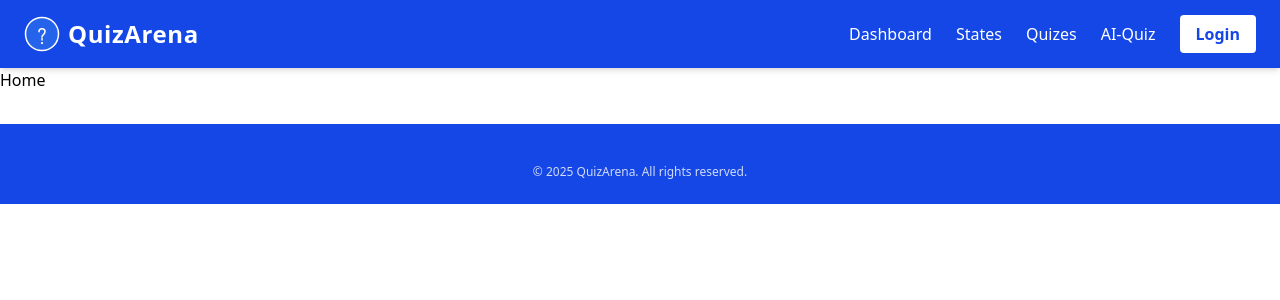
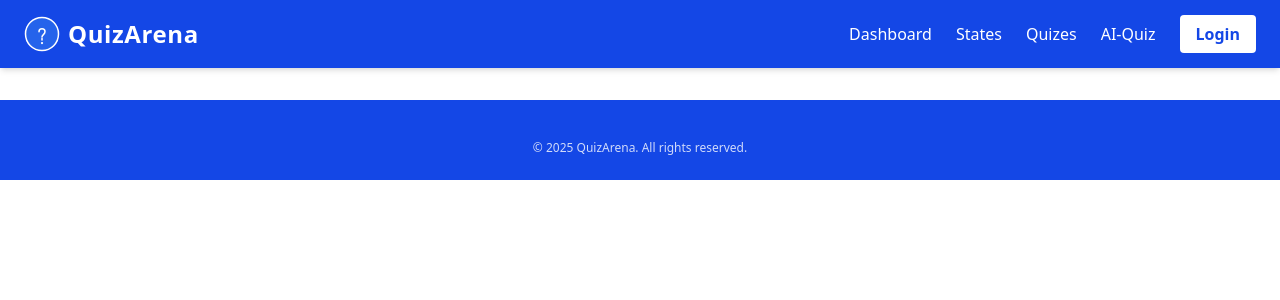
Before and after one commit to quizarenastar/quiz-arena-dashboard, a React (Vite) app: page / in a window 1280 px wide. Shown: the top 300 px of the page. Built offline with nearby package versions, Linux system fonts and the light colour scheme.

Commit message:
refactor: comment out Home route in RoutesComponent

```diff
--- a/src/RoutesComponent.jsx
+++ b/src/RoutesComponent.jsx
@@ -1,12 +1,12 @@
 import { Routes, Route } from 'react-router-dom';
-import Home from './pages/Home';
+// import Home from './pages/Home';
 import Login from './pages/Login';
 import SignUp from './pages/SignUp';
 
 const RoutesComponent = () => {
     return (
         <Routes>
-            <Route path='/' element={<Home />} />
+            {/* <Route path='/' element={<Home />} /> */}
             <Route path='/login' element={<Login />} />
             <Route path='/signup' element={<SignUp />} />
         </Routes>
```
